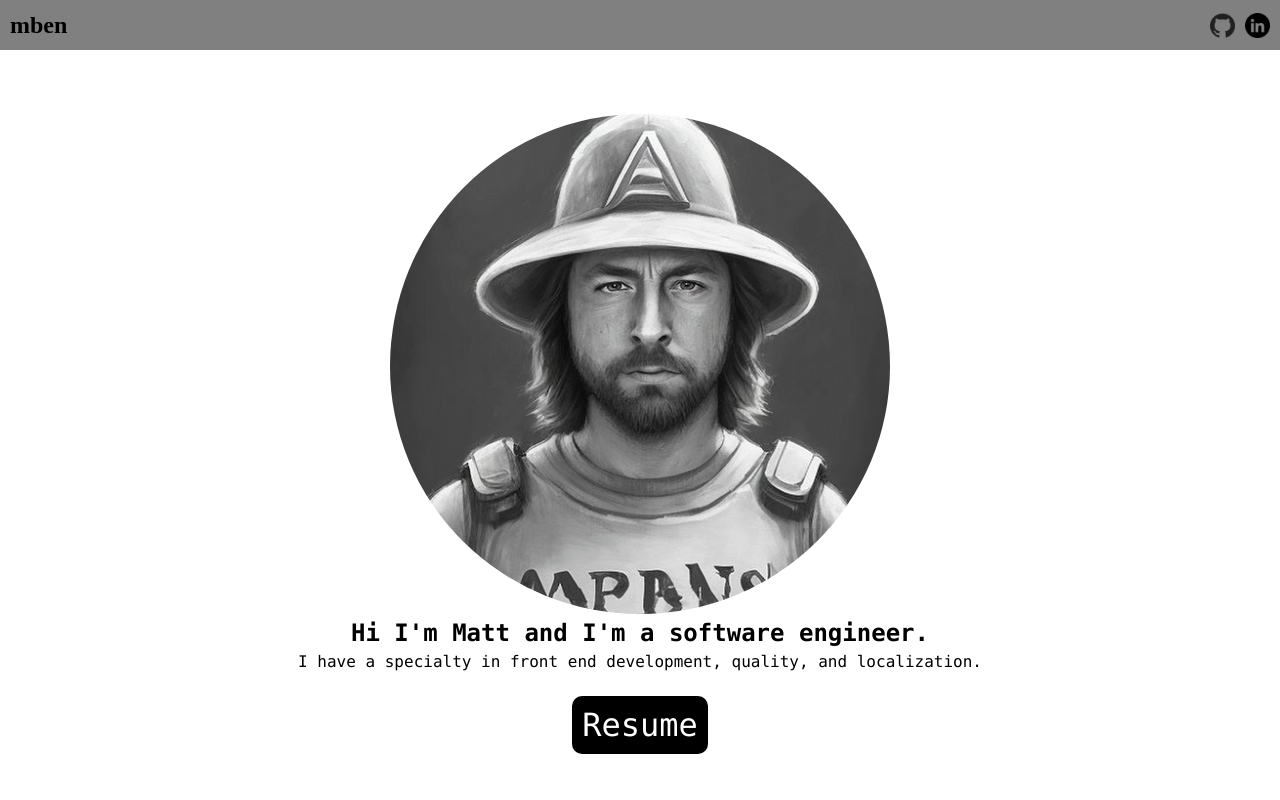
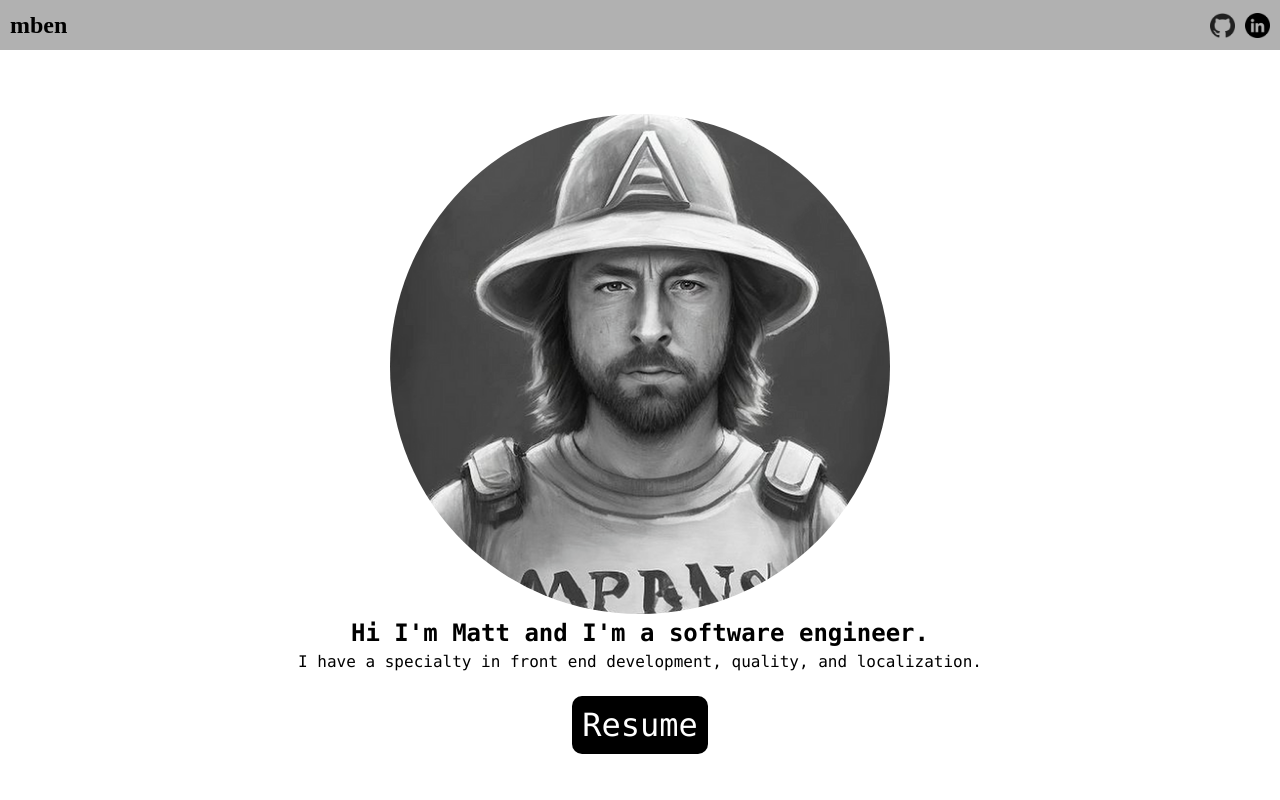
Before and after one commit to mbenfowler/portfolio, a React (Create React App) app: page / in a window 1280 px wide. Shown: the top 800 px of the page. Built offline with nearby package versions, Linux system fonts and the light colour scheme; a web font is replaced by a local one.

Commit message:
Fix sticky header

```diff
--- a/src/components/App/App.scss
+++ b/src/components/App/App.scss
@@ -1,3 +1,3 @@
-main {
-    height: 100%;
+body {
+    height: fit-content;
 }
--- a/src/components/Nav/Nav.scss
+++ b/src/components/Nav/Nav.scss
@@ -1,5 +1,5 @@
 nav {
-    background-color: gray;
+    background-color: #b1b1b1;
     height: 50px;
     display: flex;
     justify-content: space-between;
```
